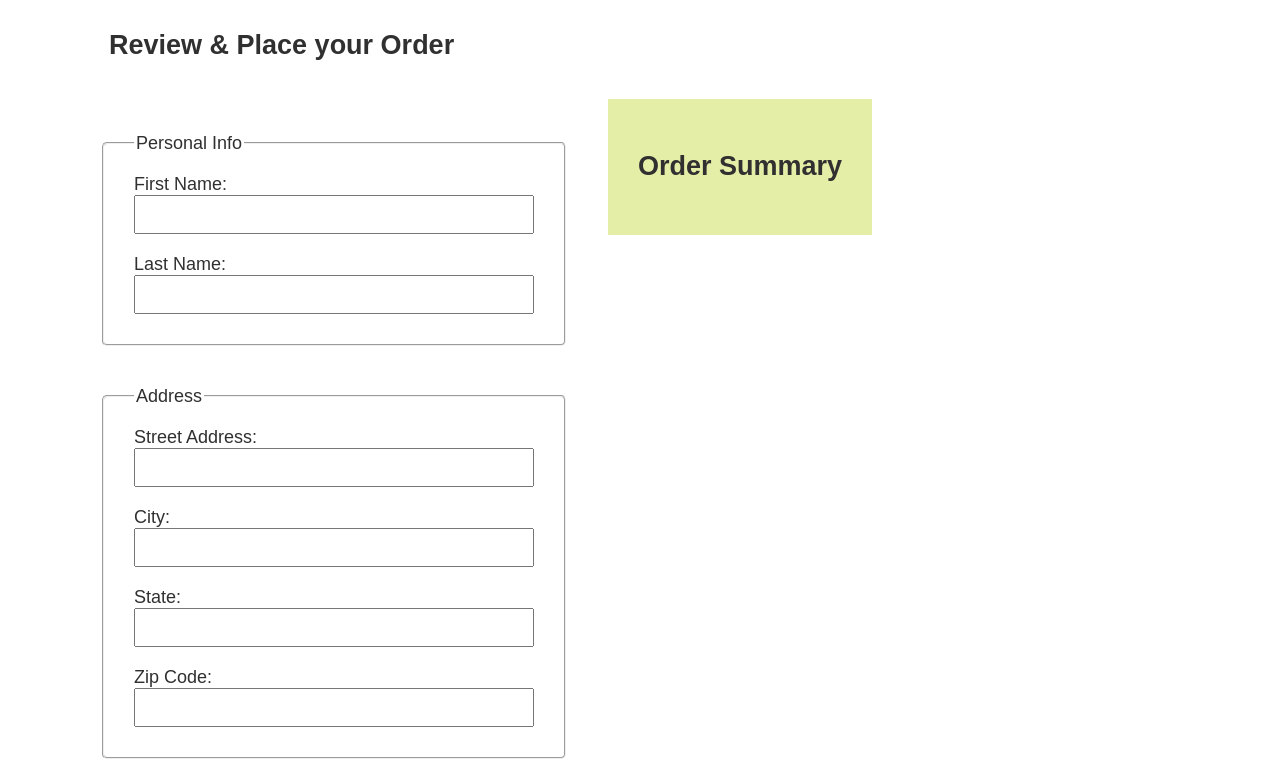
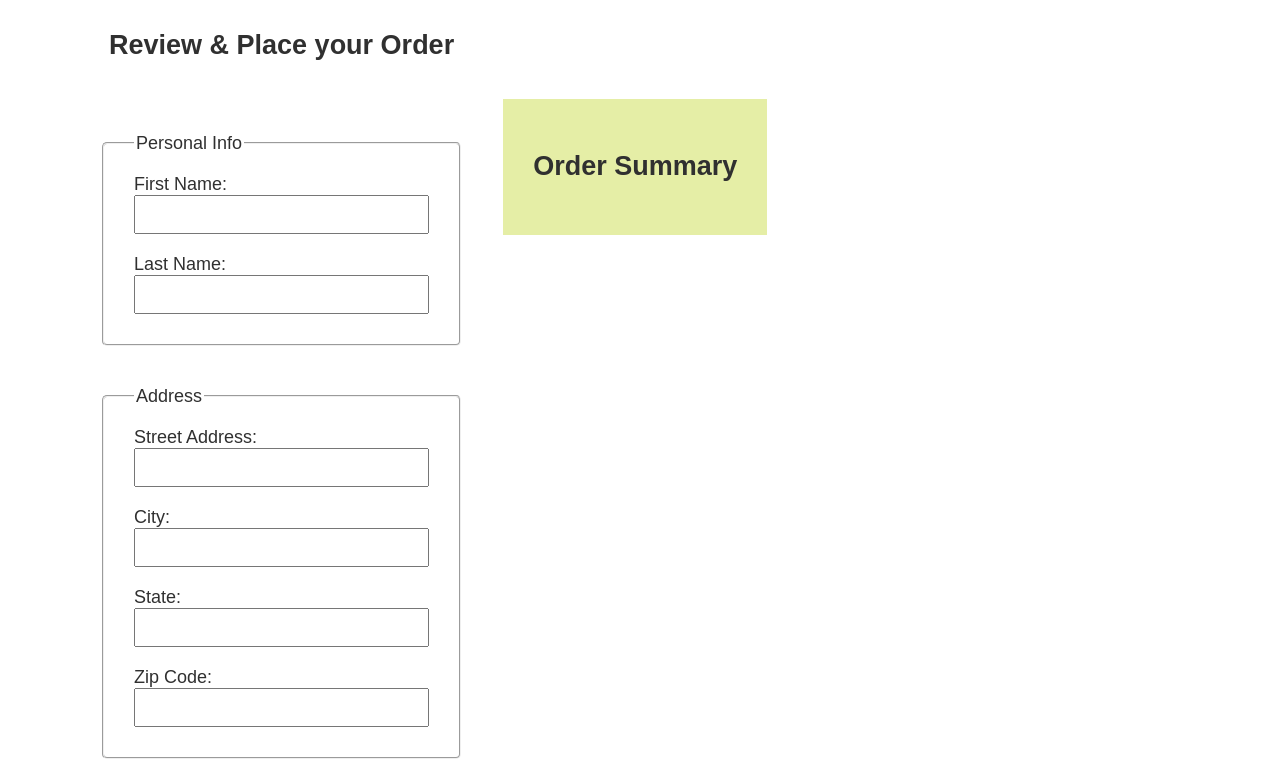
Before and after one commit to GarrenBYU/WDD330Team20Project, a website built with Vite: page src/checkout/index.html in a window 1280 px wide. Shown: the part 63-823 px from the top of the page. Built offline with nearby package versions, Linux system fonts and the light colour scheme; no server answers; files whose address does not match are found by name.

Commit message:
added more css

```diff
--- a/src/css/style.css
+++ b/src/css/style.css
@@ -224,6 +224,7 @@ button {
 }
 #checkoutMain {
   display: flex;
+  flex-direction: column-reverse;
   gap: 40px;
 }
 #checkoutMain button {
@@ -233,12 +234,12 @@ fieldset {
   display: flex;
   flex-direction: column;
   border-radius: 5px;
-  width: fit-content;
+
   margin-top: 40px;
   padding: 0px 30px 30px 30px;
 }
 input{
-  width: 400px;
+
   padding: 10px;
 }
 label {
@@ -249,6 +250,7 @@ label {
   height: fit-content;
   margin-top: 100px;
   padding: 30px;
+
 }
 @media screen and (min-width: 500px) {
   body {
@@ -262,9 +264,16 @@ label {
     font-size: inherit;
     grid-template-columns: 150px auto 15%;
   }
+  #checkoutMain {
+    flex-wrap: wrap-reverse;
+    flex-direction: row;
+    align-items: flex-end;
+
+  }
 }
 
 footer {
   font-size: var(--small-font);
   padding: 1em;
+
 }
```
